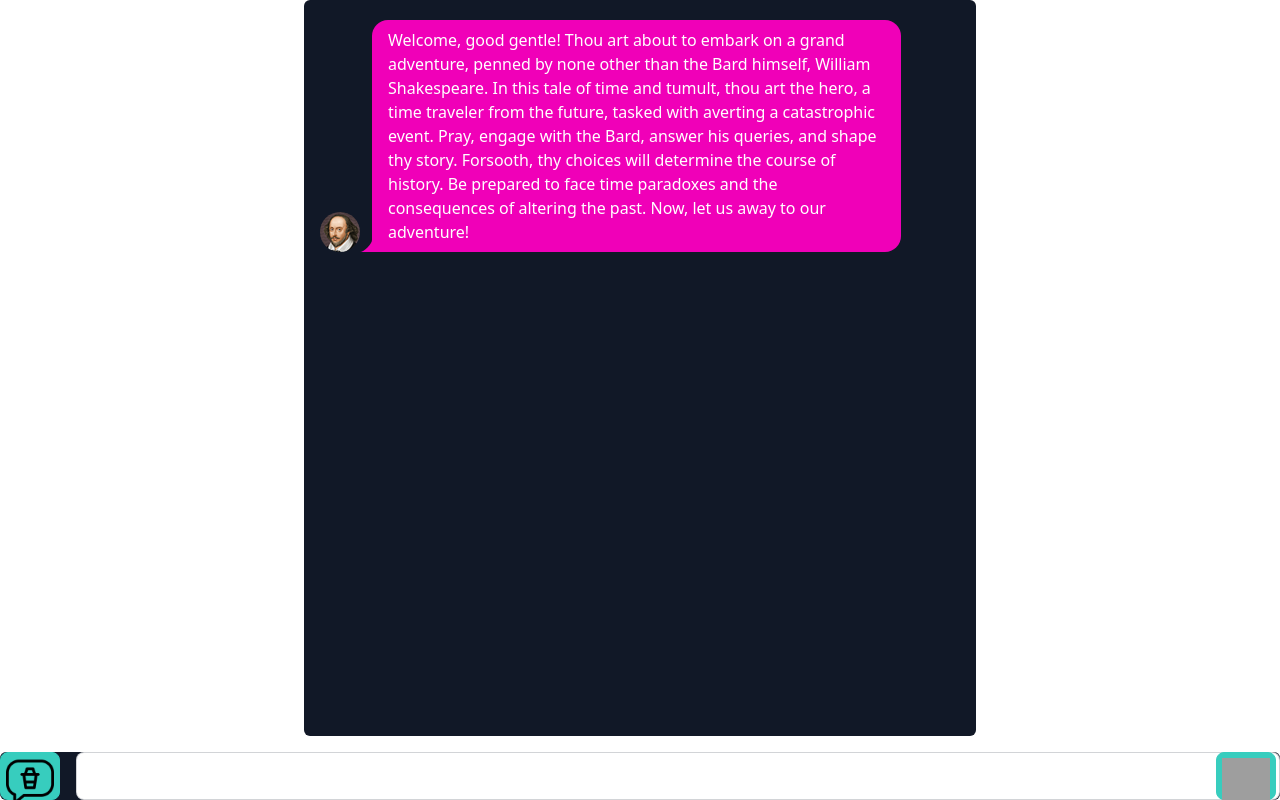
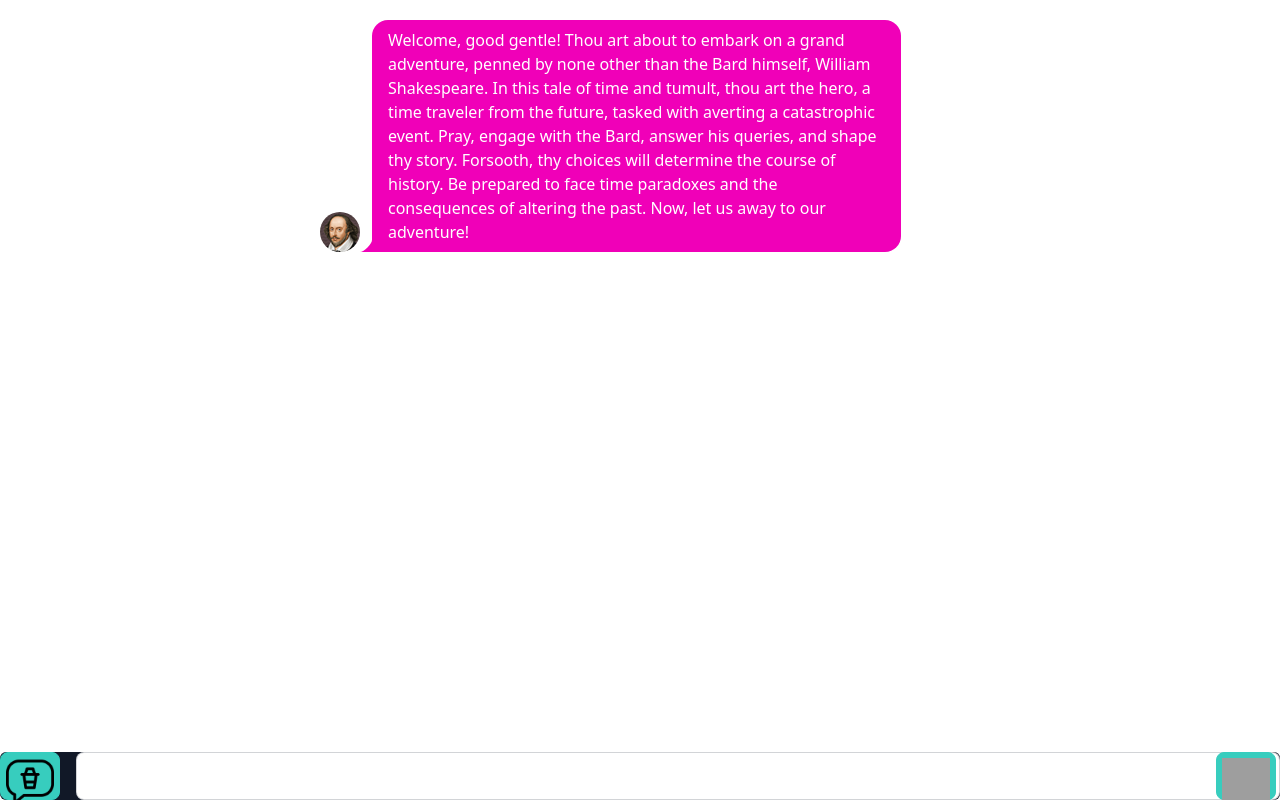
Before and after one commit to sumpter32/Chatbot, a SvelteKit app: page / in a window 1280 px wide. Built offline with nearby package versions, Linux system fonts and the light colour scheme; grey boxes are pictures that could not be loaded.

Commit message:
Update +page.svelte

```diff
--- a/src/routes/+page.svelte
+++ b/src/routes/+page.svelte
@@ -126,7 +126,7 @@
   </style>
 <div class="flex flex-col w-full px-0 items-center h-full parent-container">
   <div class="flex flex-col w-full px-0 items-center h-full">
-	<div class="chat-container w-full bg-gray-900 rounded-md p-4 overflow-y-auto flex flex-col gap-4">
+	<div class="chat-container w-full transparent rounded-md p-4 overflow-y-auto flex flex-col gap-4">
 	  <div class="flex flex-col gap-2">
 		<ChatMessage type="assistant" message="Welcome, good gentle! Thou art about to embark on a grand adventure, penned by none other than the Bard himself, William Shakespeare. In this tale of time and tumult, thou art the hero, a time traveler from the future, tasked with averting a catastrophic event. Pray, engage with the Bard, answer his queries, and shape thy story. Forsooth, thy choices will determine the course of history. Be prepared to face time paradoxes and the consequences of altering the past. Now, let us away to our adventure!" />
 		{#each chatMessages as message}
```
